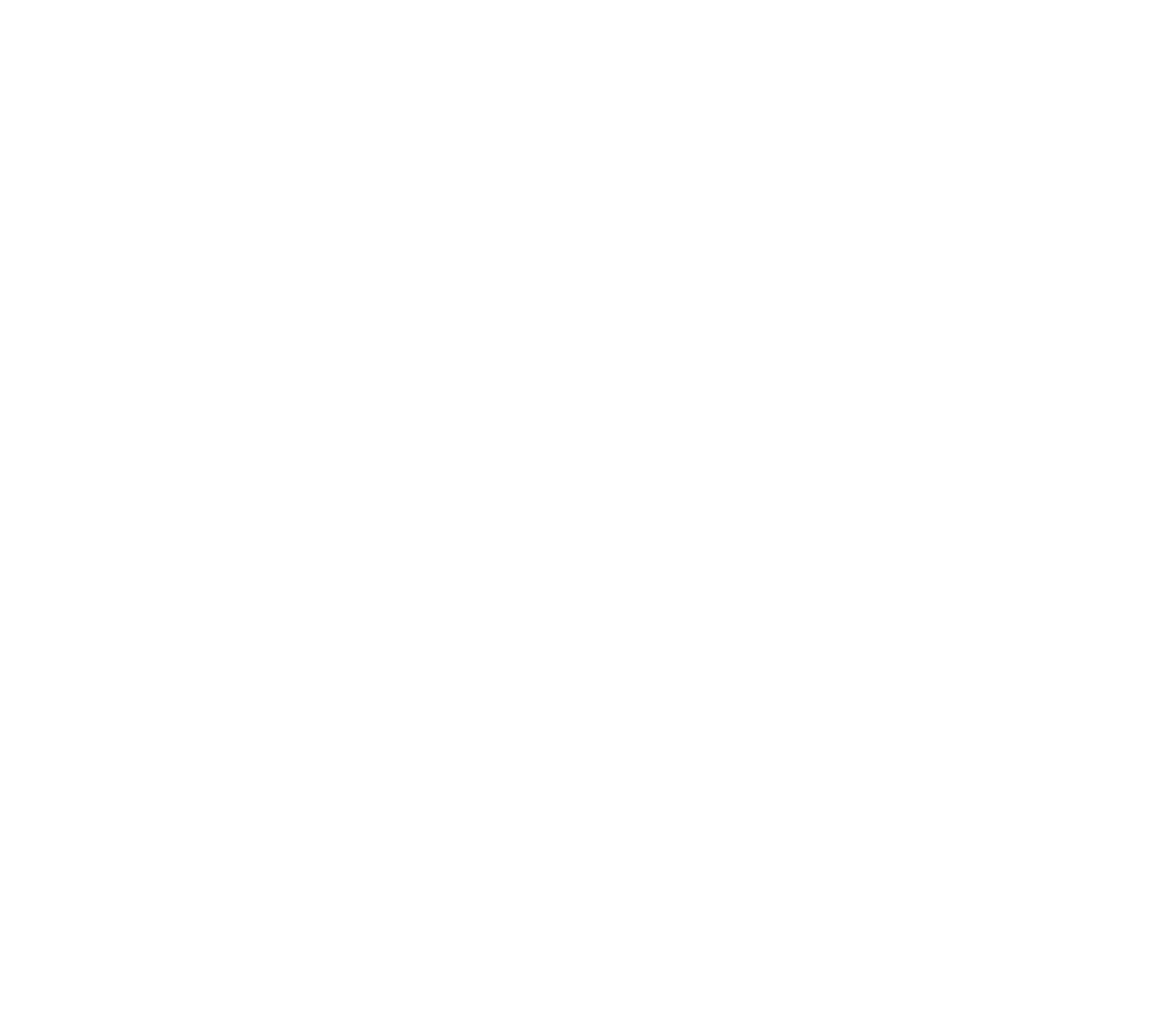
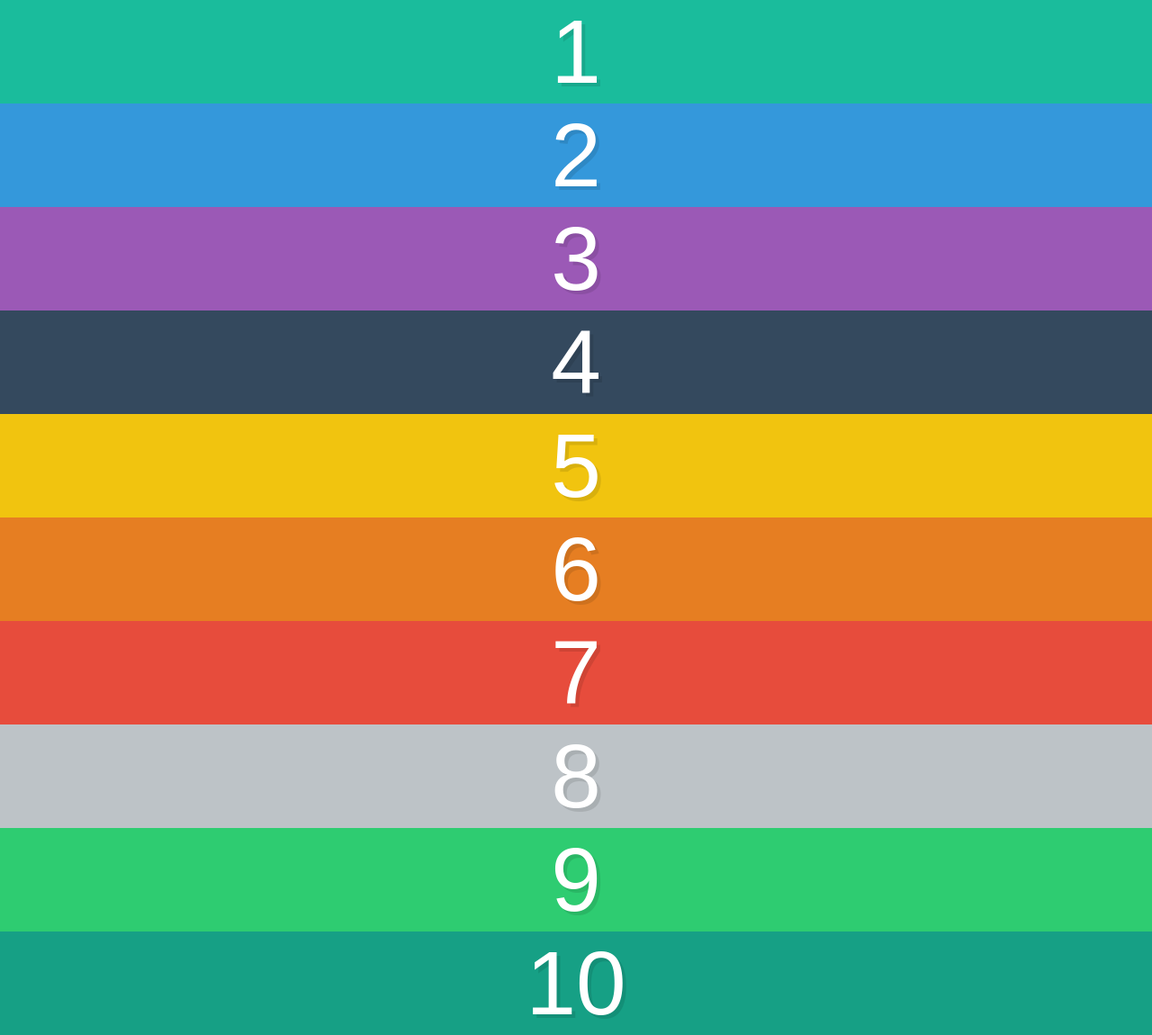
Before and after one commit to ryanapples/css-snippets, a plain HTML site: page flex/index.html in a window 1280 px wide. Shown: the whole page at 90% size. Before the commit the page ends 800 px from the top, so only its background shows below. Drawn offline with Linux system fonts and the light colour scheme.

Commit message:
box setup and styling

```diff
--- a/flex/index.html
+++ b/flex/index.html
@@ -5,8 +5,20 @@
     <meta name="viewport" content="width=device-width, initial-scale=1.0">
     <meta http-equiv="X-UA-Compatible" content="ie=edge">
     <title>flexbox</title>
+    <link rel="stylesheet" href="style.css">
 </head>
 <body>
-
+    <div class="container">
+        <div class="box box1">1</div>
+        <div class="box box2">2</div>
+        <div class="box box3">3</div>
+        <div class="box box4">4</div>
+        <div class="box box5">5</div>
+        <div class="box box6">6</div>
+        <div class="box box7">7</div>
+        <div class="box box8">8</div>
+        <div class="box box9">9</div>
+        <div class="box box10">10</div>
+    </div>
 </body>
 </html>
--- a/flex/style.css
+++ b/flex/style.css
@@ -0,0 +1,47 @@
+/* CSS Normalize */
+article,aside,details,figcaption,figure,footer,header,hgroup,nav,section,summary{display:block;}audio,canvas,video{display:inline-block;}audio:not([controls]){display:none;height:0;}[hidden]{display:none;}html{font-family:sans-serif;-webkit-text-size-adjust:100%;-ms-text-size-adjust:100%;}a:focus{outline:thin dotted;}a:active,a:hover{outline:0;}h1{font-size:2em;}abbr[title]{border-bottom:1px dotted;}b,strong{font-weight:700;}dfn{font-style:italic;}mark{background:#ff0;color:#000;}code,kbd,pre,samp{font-family:monospace, serif;font-size:1em;}pre{white-space:pre-wrap;word-wrap:break-word;}q{quotes:\201C \201D \2018 \2019;}small{font-size:80%;}sub,sup{font-size:75%;line-height:0;position:relative;vertical-align:baseline;}sup{top:-.5em;}sub{bottom:-.25em;}img{border:0;}svg:not(:root){overflow:hidden;}fieldset{border:1px solid silver;margin:0 2px;padding:.35em .625em .75em;}button,input,select,textarea{font-family:inherit;font-size:100%;margin:0;}button,input{line-height:normal;}button,html input[type=button],/* 1 */
+input[type=reset],input[type=submit]{-webkit-appearance:button;cursor:pointer;}button[disabled],input[disabled]{cursor:default;}input[type=checkbox],input[type=radio]{box-sizing:border-box;padding:0;}input[type=search]{-webkit-appearance:textfield;-moz-box-sizing:content-box;-webkit-box-sizing:content-box;box-sizing:content-box;}input[type=search]::-webkit-search-cancel-button,input[type=search]::-webkit-search-decoration{-webkit-appearance:none;}textarea{overflow:auto;vertical-align:top;}table{border-collapse:collapse;border-spacing:0;}body,figure{margin:0;}legend,button::-moz-focus-inner,input::-moz-focus-inner{border:0;padding:0;}
+
+/* Box-sizing border-box */
+* {
+    -moz-box-sizing: border-box;
+    -webkit-box-sizing: border-box;
+    box-sizing: border-box;
+}
+
+.box {
+    color: white;
+    font-size: 100px;
+    text-align: center;
+    text-shadow: 4px 4px 0 rgba(0,0,0,0.1);
+}
+
+/* Colors for each each box */
+.box1 {
+    background:#1abc9c;
+}
+.box2 {
+    background:#3498db;
+}
+.box3 {
+    background:#9b59b6;
+}
+.box4 {
+    background:#34495e;
+}
+.box5 {
+    background:#f1c40f;
+}
+.box6 {
+    background:#e67e22;
+}
+.box7 {
+    background:#e74c3c;
+}
+.box8 {
+    background:#bdc3c7;
+}
+.box9 {
+    background:#2ecc71;
+}
+.box10 { background:#16a085;}
```
